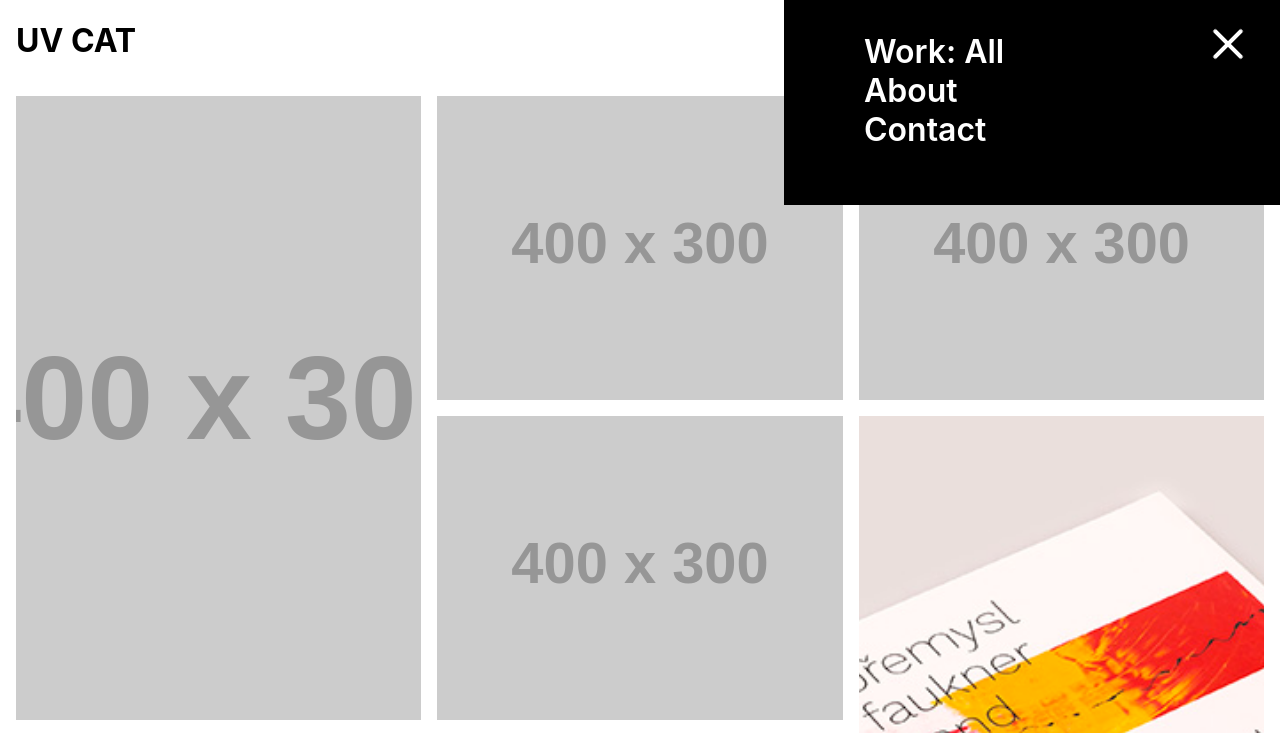
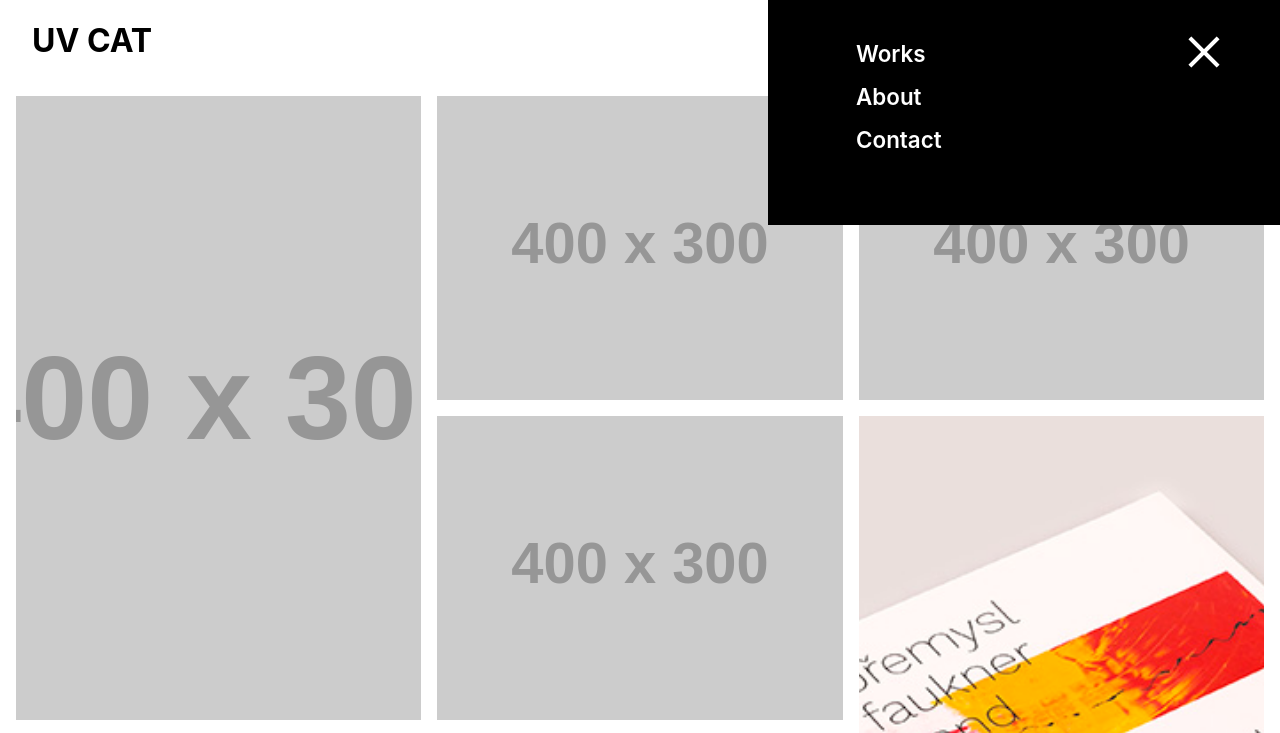
Before and after one commit to tikvik/tikvik.github.io, a plain HTML site: page index.html in a window 1280 px wide. Both pictures are taken after a click on the element 1228 px from the left and 46 px from the top of the page. Shown: the top 733 px of the page. Drawn offline with nearby package versions, Linux system fonts and the light colour scheme; placeholder pictures from the web are drawn by us.

Commit message:
no message

```diff
--- a/index.html
+++ b/index.html
@@ -35,13 +35,13 @@
     </div>
   <nav class="Navbar__Items">
     <div class="Navbar__Link">
-      Work: All
+      <a href="#">Works</a>
     </div>
     <div class="Navbar__Link">
-      About
+      <a href="about.php">About</a>
     </div>
     <div class="Navbar__Link">
-      Contact
+      <a href="contact.php">Contact</a>
     </div>
   </nav>
 </div>
--- a/navbar.sass
+++ b/navbar.sass
@@ -10,7 +10,7 @@ $white: white
 	color: $white
 
 .Navbar__Link
-	padding: .5	rem
+	padding: .5rem
 
 
 .Navbar__Items
@@ -24,10 +24,11 @@ $white: white
 
 // @media only screen and(max-width: 768px)
 .Navbar__Items
-	@extend %h1
+	@extend %h2
 	flex-direction: column
 	display: none
 	padding: 2rem 5rem 3.5rem 5rem
+
 
 .Navbar
 	flex-direction: column
--- a/style.sass
+++ b/style.sass
@@ -7,6 +7,10 @@ $vgap: $gap
 	font-size: 2rem
 	font-weight: 600
 
+%h2
+	font-size: 1.4rem
+	font-weight: 600
+	margin-bottom: .5rem
 $duration: .5s
 // .animated
 // 	-webkit-animation-duration: $duration
@@ -21,12 +25,6 @@ $orange: #FD5F08
 
 @import "navbar.sass"
 
-
-
-.ml-auto
-	margin-left: auto
-.d-block
-	display: block
 a
 	text-decoration: none
 	color: $white
@@ -42,6 +40,18 @@ body
 	font-size: 1rem
 	display: block
 	font-family: -apple-system,system-ui,BlinkMacSystemFont,"Segoe UI",Roboto,"Helvetica Neue",Arial,sans-serif
+	.nav-top
+		position: fixed
+		width: 100%
+		padding: 0px 1rem
+		z-index: 2000
+		.logo
+			a
+				color: $black
+				&:hover
+					color: $black
+		> div
+			display: inline-block
 
 	main
 		line-height: 0
@@ -121,20 +131,6 @@ body
 .d-block
 	display: block
 
-.nav-top
-	position: fixed
-	width: 100%
-	// padding: 10px 1rem
-	z-index: 2000
-	.logo
-		a
-			color: $black
-			&:hover
-				color: $black
-	> div
-		display: inline-block
-
-
 .fr
 	float: right
 
```
Also changed, not shown: dist/hamburgers.css, style.css.
